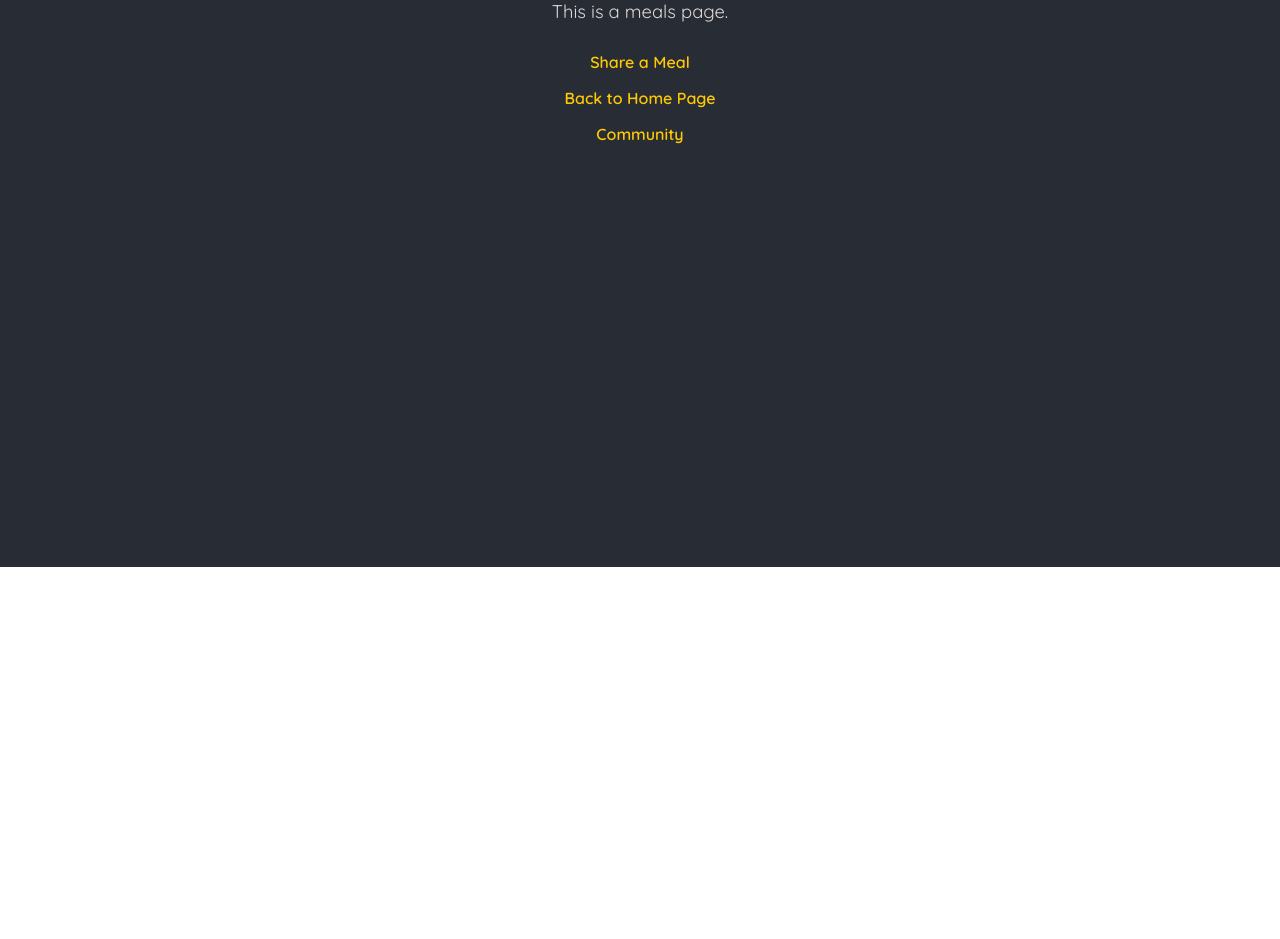
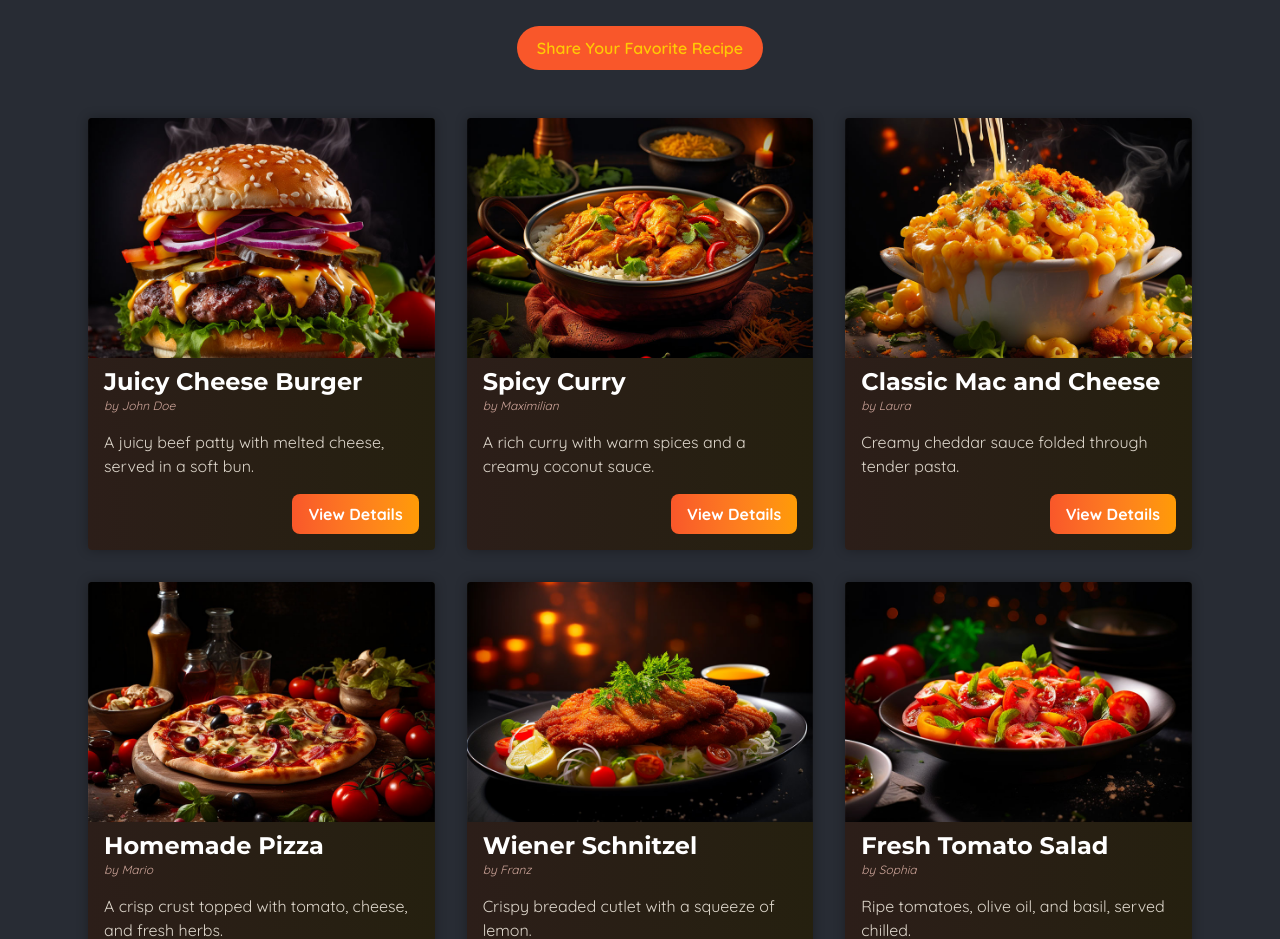
Before and after one commit to DmitriyMalayev/next-recipes-app, a Next.js app: page /meals in a window 1280 px wide. Shown: the part 233-1172 px from the top of the page. Before the commit the page ends 800 px from the top, so only its background shows below. Built offline with nearby package versions, Linux system fonts and the light colour scheme.

Commit message:
Enhance meals page with dynamic meal cards; implement meal data structure and improve layout for better user engagement.

```diff
--- a/app/meals/page.tsx
+++ b/app/meals/page.tsx
@@ -1,30 +1,123 @@
+import Image from "next/image";
 import Link from "next/link";
+
+type Meal = {
+  title: string;
+  slug: string;
+  image: string;
+  summary: string;
+  creator: string;
+};
+
+const meals: Meal[] = [
+  {
+    title: "Juicy Cheese Burger",
+    slug: "juicy-cheese-burger",
+    image: "/food-images/burger.jpg",
+    summary:
+      "A juicy beef patty with melted cheese, served in a soft bun.",
+    creator: "John Doe",
+  },
+  {
+    title: "Spicy Curry",
+    slug: "spicy-curry",
+    image: "/food-images/curry.jpg",
+    summary:
+      "A rich curry with warm spices and a creamy coconut sauce.",
+    creator: "Maximilian",
+  },
+  {
+    title: "Classic Mac and Cheese",
+    slug: "mac-and-cheese",
+    image: "/food-images/macncheese.jpg",
+    summary: "Creamy cheddar sauce folded through tender pasta.",
+    creator: "Laura",
+  },
+  {
+    title: "Homemade Pizza",
+    slug: "homemade-pizza",
+    image: "/food-images/pizza.jpg",
+    summary: "A crisp crust topped with tomato, cheese, and fresh herbs.",
+    creator: "Mario",
+  },
+  {
+    title: "Wiener Schnitzel",
+    slug: "wiener-schnitzel",
+    image: "/food-images/schnitzel.jpg",
+    summary: "Crispy breaded cutlet with a squeeze of lemon.",
+    creator: "Franz",
+  },
+  {
+    title: "Fresh Tomato Salad",
+    slug: "tomato-salad",
+    image: "/food-images/tomato-salad.jpg",
+    summary: "Ripe tomatoes, olive oil, and basil, served chilled.",
+    creator: "Sophia",
+  },
+];
+
+function MealCard({ title, slug, image, summary, creator }: Meal) {
+  return (
+    <article className="flex h-full flex-col justify-between overflow-hidden rounded bg-linear-to-r from-[#2c1e19] to-[#25200f] text-[#ddd6cb] shadow-[0_0_12px_rgba(0,0,0,0.3)]">
+      <header>
+        <div className="relative h-60">
+          <Image
+            src={image}
+            alt={title}
+            fill
+            sizes="(max-width: 640px) 100vw, (max-width: 1024px) 50vw, 33vw"
+            className="object-cover"
+          />
+        </div>
+        <div className="px-4 pt-2">
+          <h2 className="m-0 font-display text-2xl font-bold text-white">
+            {title}
+          </h2>
+          <p className="m-0 text-xs text-[#cfa69b] italic">by {creator}</p>
+        </div>
+      </header>
+      <div className="flex h-full flex-col justify-between">
+        <p className="m-0 px-4 pt-4">{summary}</p>
+        <div className="p-4 text-right">
+          <Link
+            href={`/meals/${slug}`}
+            className="inline-block rounded-lg bg-linear-to-r from-[#f9572a] to-[#ff9b05] px-4 py-2 font-bold text-white no-underline transition hover:from-[#fd4715] hover:to-[#f9b241] hover:shadow-[0_0_12px_rgba(242,100,18,0.8)]"
+          >
+            View Details
+          </Link>
+        </div>
+      </div>
+    </article>
+  );
+}
 
 export default function MealsPage() {
   return (
-    <main className="mx-auto my-16 max-w-160 px-6 text-center">
+    <main className="mx-auto w-full max-w-6xl px-6 pb-20">
+      <header className="mx-auto max-w-3xl pt-10 pb-12 text-center">
         <h1 className="mb-4 font-display text-4xl leading-normal font-bold text-white">
-        Meals
+          Delicious meals, created{" "}
+          <span className="bg-linear-to-r from-[#f9572a] to-[#ff8a05] bg-clip-text text-transparent">
+            by you
+          </span>
         </h1>
-      <p className="mb-6 text-[1.15rem] leading-[1.6]">This is a meals page.</p>
+        <p className="mb-6 text-[1.15rem] leading-[1.6] text-[#ddd6cb]">
+          Choose your favorite recipe and cook it yourself. It is easy and fun!
+        </p>
         <Link
           href="/meals/share"
-        className="mx-auto my-3 block w-fit font-semibold text-[#ffc905] no-underline hover:text-[#f9572a] focus-visible:text-[#f9572a]"
+          className="inline-block rounded-full bg-[#f9572a] px-5 py-2.5 font-semibold text-[#ffc905] no-underline transition hover:bg-[#fd4715] hover:text-white focus-visible:text-white"
         >
-        Share a Meal
+          Share Your Favorite Recipe
         </Link>
-      <Link
-        href="/"
-        className="mx-auto my-3 block w-fit font-semibold text-[#ffc905] no-underline hover:text-[#f9572a] focus-visible:text-[#f9572a]"
-      >
-        Back to Home Page
-      </Link>
-      <Link
-        href="/community"
-        className="mx-auto my-3 block w-fit font-semibold text-[#ffc905] no-underline hover:text-[#f9572a] focus-visible:text-[#f9572a]"
-      >
-        Community
-      </Link>
+      </header>
+      <ul className="m-0 grid list-none grid-cols-1 gap-8 p-0 sm:grid-cols-2 lg:grid-cols-3">
+        {meals.map((meal) => (
+          <li key={meal.slug} className="h-full">
+            <MealCard {...meal} />
+          </li>
+        ))}
+      </ul>
     </main>
   );
 }
--- a/components/header.tsx
+++ b/components/header.tsx
@@ -5,20 +5,12 @@ import logoImage from "@/assets/logo.png";
 import mealsImage from "@/assets/icons/meal.svg";
 import shareImage from "@/assets/icons/events.svg";
 import communityImage from "@/assets/icons/community.svg";
-import { usePathname } from "next/navigation";
-
-const navLinkClassName =
-  "inline-flex items-center gap-[0.45rem] rounded-full px-3 py-[0.4rem] font-bold whitespace-nowrap text-[#ffc905] no-underline hover:bg-[#f9572a] hover:text-white focus-visible:bg-[#f9572a] focus-visible:text-white aria-[current=page]:bg-[#f9572a] aria-[current=page]:text-white max-[720px]:gap-[0.35rem] max-[720px]:px-2 max-[720px]:py-[0.35rem] max-[720px]:text-[0.95rem]";
+import NavLink from "./nav-link";
 
 const navIconClassName =
   "h-7 w-7 object-contain max-[720px]:h-6 max-[720px]:w-6";
 
 export default function Header() {
-  const pathname = usePathname();
-  const isMeals = pathname === "/meals";
-  const isShare = pathname === "/meals/share";
-  const isCommunity = pathname === "/community";
-
   return (
     <>
       <div className="absolute top-0 left-0 z-[-1] h-80 w-full">
@@ -63,52 +55,43 @@ export default function Header() {
         <nav className="ml-auto max-[720px]:ml-0 max-[720px]:w-full">
           <ul className="m-0 flex list-none flex-wrap items-center justify-end gap-1 p-0 max-[720px]:justify-center">
             <li>
-              <Link
-                href="/meals"
-                aria-current={isMeals ? "page" : undefined}
-                className={navLinkClassName}
-              >
+              <NavLink href="/meals">
                 <Image
                   src={mealsImage.src}
                   alt=""
                   width={28}
                   height={28}
+                  loading="eager"
                   className={navIconClassName}
                 />
                 Meals
-              </Link>
+              </NavLink>
             </li>
             <li>
-              <Link
-                href="/meals/share"
-                aria-current={isShare ? "page" : undefined}
-                className={navLinkClassName}
-              >
+              <NavLink href="/meals/share">
                 <Image
                   src={shareImage.src}
                   alt=""
                   width={28}
                   height={28}
+                  loading="eager"
                   className={navIconClassName}
                 />
                 Share Meal
-              </Link>
+              </NavLink>
             </li>
             <li>
-              <Link
-                href="/community"
-                aria-current={isCommunity ? "page" : undefined}
-                className={navLinkClassName}
-              >
+              <NavLink href="/community">
                 <Image
                   src={communityImage.src}
                   alt=""
                   width={28}
                   height={28}
+                  loading="eager"
                   className={navIconClassName}
                 />
                 Community
-              </Link>
+              </NavLink>
             </li>
           </ul>
         </nav>
--- /dev/null
+++ b/components/nav-link.tsx
@@ -0,0 +1,26 @@
+"use client";
+
+import Link from "next/link";
+import { usePathname } from "next/navigation";
+
+interface NavLinkProps {
+  href: string;
+  children: React.ReactNode;
+}
+
+const navLinkClassName =
+  "inline-flex items-center gap-[0.45rem] rounded-full px-3 py-[0.4rem] font-bold whitespace-nowrap text-[#ffc905] no-underline hover:bg-[#f9572a] hover:text-white focus-visible:bg-[#f9572a] focus-visible:text-white aria-[current=page]:bg-[#f9572a] aria-[current=page]:text-white max-[720px]:gap-[0.35rem] max-[720px]:px-2 max-[720px]:py-[0.35rem] max-[720px]:text-[0.95rem]";
+
+export default function NavLink({ href, children }: NavLinkProps) {
+  const pathname = usePathname();
+
+  return (
+    <Link
+      href={href}
+      aria-current={pathname === href ? "page" : undefined}
+      className={navLinkClassName}
+    >
+      {children}
+    </Link>
+  );
+}
```
Lines whose indentation alone changed are shown as unchanged.
